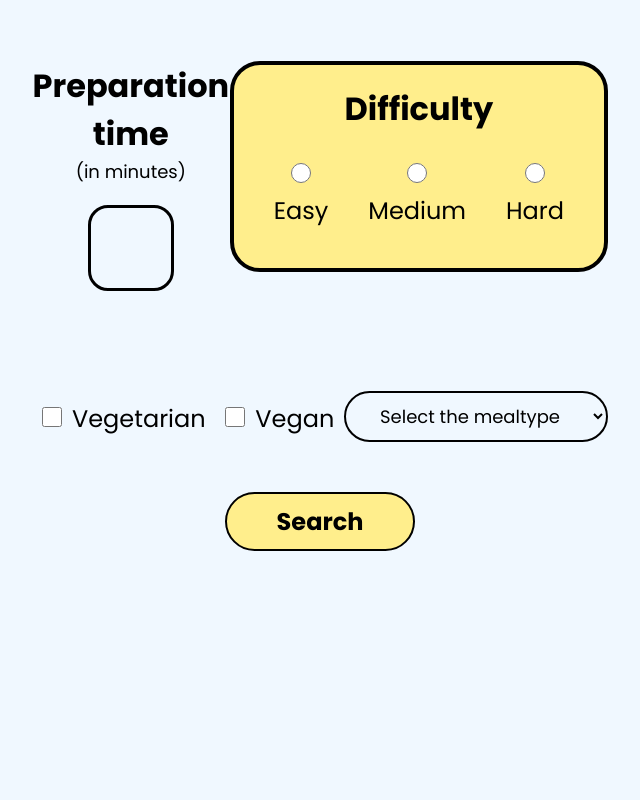
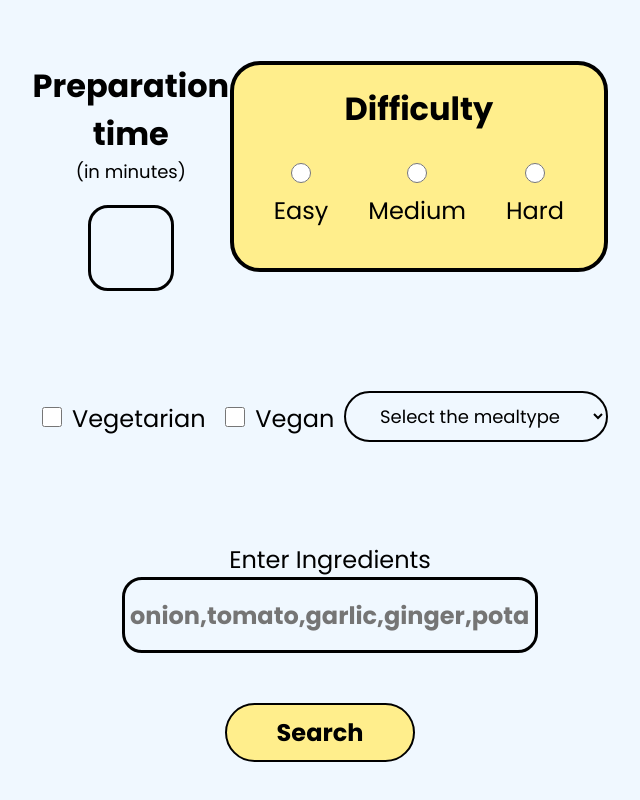
Before and after one commit to czajkowskis/Feinschmecker, a Vue app in the folder webui/: page / in a window 1280 px wide. Shown: the part 2634-3434 px from the top of the page, without its empty margins (320-960 px from the left). Before the commit the page ends 3305 px from the top, so only its background shows below. Built offline with nearby package versions, Linux system fonts and the light colour scheme.

Commit message:
ADD ingredient filter

```diff
--- a/webui/src/components/SearchForm.vue
+++ b/webui/src/components/SearchForm.vue
@@ -17,7 +17,12 @@
         mealtype: "",
         recipes: [],
         errorMessage: "",
-        showErrorMessage: false
+        showErrorMessage: false,
+        ingredients: "",
+        knownIngredients: ["onion", "tomato", "garlic", "ginger", "potato",
+          "carrot", "cucumber", "pepper", "chili", "lettuce",
+          "spinach", "broccoli", "cabbage", "mushroom", "corn",
+          "peas", "beans", "avocado", "zucchini", "eggplant", "cheese", "sugar", "salt"]
       }
     },
     methods: {
@@ -80,6 +85,11 @@
           queryParameters["meal_type"] = this.mealtype
         }
 
+        if (this.ingredients !== "") {
+          const ingredientsArray = this.parseCustomInput(this.ingredients);
+          queryParameters["ingredients"] = JSON.stringify(ingredientsArray); // Serialize to JSON string
+        }
+
         return queryParameters
       },
 
@@ -97,6 +107,10 @@
             console.log(err.response.data);
         }
       },
+
+      parseCustomInput(input) {
+        return this.knownIngredients.filter(ingredient => input.includes(ingredient));
+      }
     },
   }
 </script>
@@ -206,6 +220,10 @@
         <option value="Dinner">Dinner</option>
       </select>
     </div>
+    <div class="ingredient-container">
+      <label for="ingredients-input">Enter Ingredients</label>
+      <input type="text" v-model="ingredients" class="ingredient-input" id="ingredients-input" :placeholder=knownIngredients>
+    </div>
     <div class="button-container">
       <button @click="getRecipes">Search</button>
     </div>
@@ -275,6 +293,15 @@
     padding: 50px 0;
   }
 
+  .ingredient-container {
+    display: flex;
+    flex-direction: column;
+    justify-content: center;
+    align-items: center;
+    width: 100%;
+    padding: 50px 10px;
+  }
+
   .difficulty-container {
     display: flex;
     flex-direction: column;
@@ -313,6 +340,19 @@
     max-width: 60px;
     height: 60px;
     padding: 10px;
+    background-color: #F0F8FF;
+    border: 3px solid #000;
+    border-radius: 20px;
+    text-align: center;
+    font-family: "Poppins";
+    font-size: 24px;
+    font-weight: 700;
+  }
+
+  .ingredient-input{
+    max-width: 400px;
+    height: 60px;
+    padding: 5px;
     background-color: #F0F8FF;
     border: 3px solid #000;
     border-radius: 20px;
```
Also changed, not shown: 1 other file (tests, documents, lock files or other folders).
